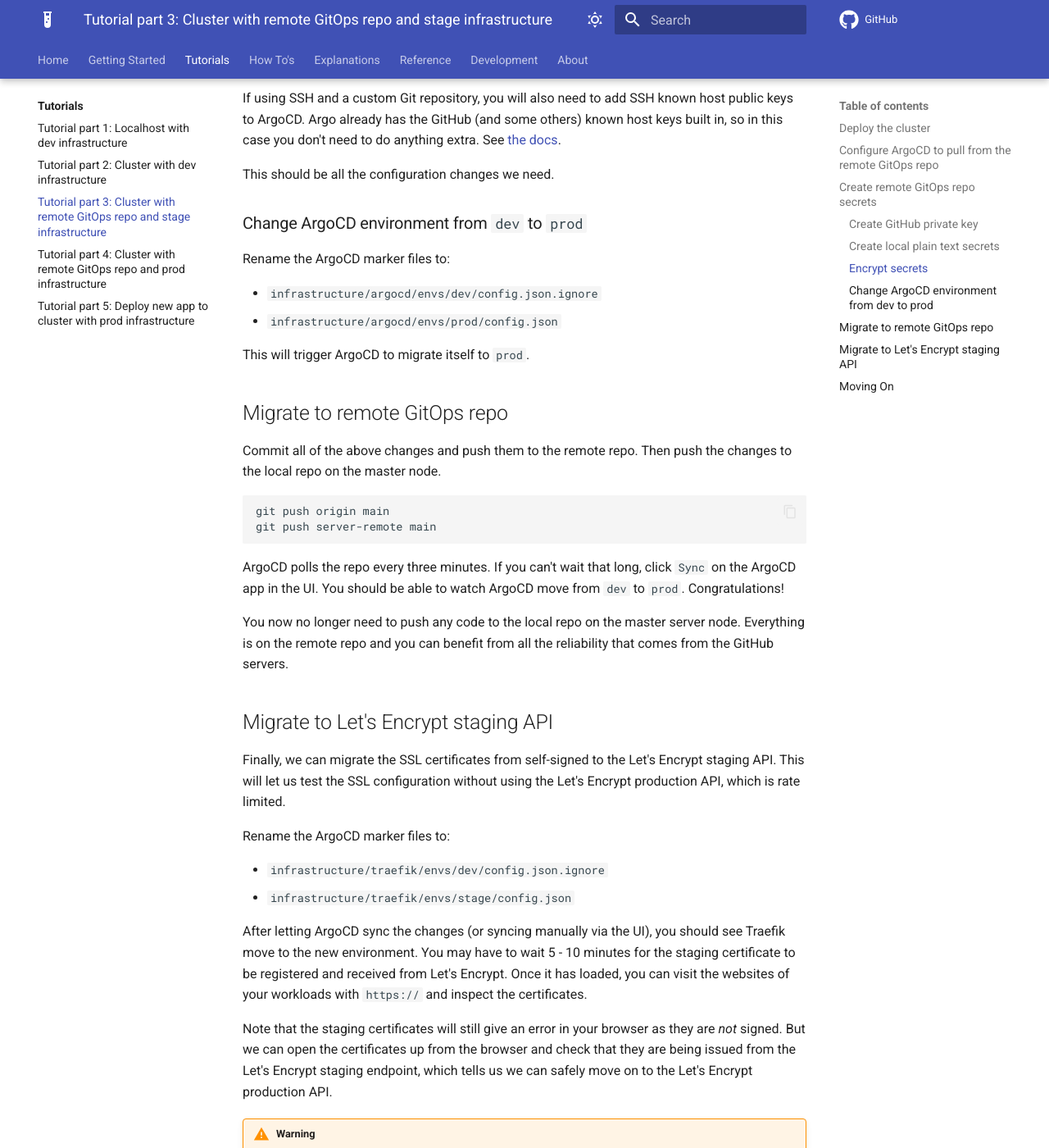
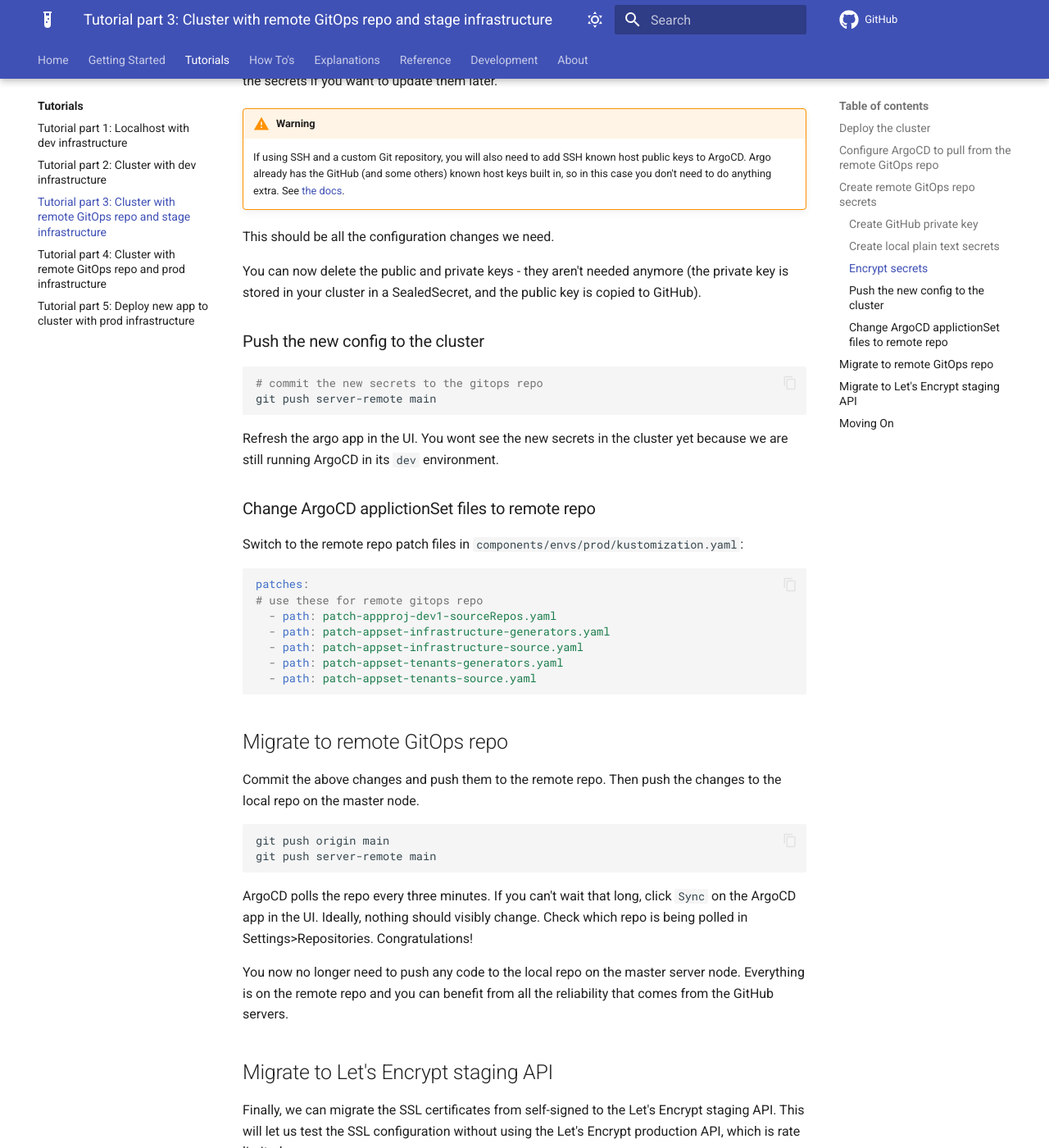
Before and after one commit to smp4/k3s-homelab-gitops, an MkDocs documentation site: the page built from docs/tutorials/tutorial03.md, in a window 1280 px wide and 1400 px high, scrolled down 4422 px. Shown: the whole window at 82% size. Built offline with MkDocs 1.6.1 and Material for MkDocs 9.7.7, drawn with Linux system fonts in a browser that asks for light colours; comment, search, counter and statistics services are not loaded; some of the changed text lies outside the part shown.

Commit message:
fix(argocd): Change to only one environment.
Migrating from dev to prod ArgoCD environments first deletes ArgoCD.
Once it is deleted, it cannot bootstrap itself into prod. So we can only
have one ArgoCD environment!

````diff
--- a/docs/tutorials/tutorial03.md
+++ b/docs/tutorials/tutorial03.md
@@ -40,16 +40,18 @@
 !!! note
     ArgoCD does not support SSH private keys protected with a passphrase. See [issue#1894](https://github.com/argoproj/argo-cd/issues/1894).
 
+In your local repo:
 
 ```bash
 ssh-keygen -t ed25519 -C "your_email@example.com"  # your github account email
 
-# Save to a file ~/.ssh/id_ed25519-argocd
+# Save to a file "argocd-to-gh"
 # Leave the passphrase empty
 ```
 
 We won't be using this private key on a local machine and it isn't protected with a passphrase, so we do not need to add it to any key chain or `ssh-agent`.
 
+Copy the public key to your GitHub account.
 
 ### Create local plain text secrets
 
@@ -119,12 +121,12 @@
 kubeseal --format=yaml \
   --cert=pub-sealed-secrets.pem \
   --secret-file components/envs/prod/secret-private-gh-credentials.yaml.pass \
-  --sealed-secret-file secret-private-gh-credentials-sealed.yaml
+  --sealed-secret-file components/envs/prod/secret-private-gh-credentials-sealed.yaml
 
 kubeseal --format=yaml \
   --cert=pub-sealed-secrets.pem \
   --secret-file components/envs/prod/secret-private-gh-infra-repository.yaml.pass \
-  --sealed-secret-file secret-private-gh-infra-repository-sealed.yaml
+  --sealed-secret-file components/envs/prod/secret-private-gh-infra-repository-sealed.yaml
 ```
 
 As the ArgoCD docs [note](https://argo-cd.readthedocs.io/en/stable/operator-manual/declarative-setup/#repositories), Sealed Secrets will remove the labels from the secret object we defined in the plain text file. We need to readd them manually. Add the following to the sealed yaml files:
@@ -169,30 +171,46 @@
 You can delete the `*.pass` files now if you wish, but you will need to recreate them to re-encrypt the secrets if you want to update them later.
 
 !!! warning
-  If using SSH and a custom Git repository, you will also need to add SSH known host public keys to ArgoCD. Argo already has the GitHub (and some others) known host keys built in, so in this case you don't need to do anything extra. See [the docs](https://argo-cd.readthedocs.io/en/stable/operator-manual/declarative-setup/#ssh-known-host-public-keys).
+    If using SSH and a custom Git repository, you will also need to add SSH known host public keys to ArgoCD. Argo already has the GitHub (and some others) known host keys built in, so in this case you don't need to do anything extra. See [the docs](https://argo-cd.readthedocs.io/en/stable/operator-manual/declarative-setup/#ssh-known-host-public-keys).
 
 This should be all the configuration changes we need.
 
-### Change ArgoCD environment from `dev` to `prod`
+You can now delete the public and private keys - they aren't needed anymore (the private key is stored in your cluster in a SealedSecret, and the public key is copied to GitHub).
 
-Rename the ArgoCD marker files to:
+### Push the new config to the cluster
 
-- `infrastructure/argocd/envs/dev/config.json.ignore`
-- `infrastructure/argocd/envs/prod/config.json`
+```bash
+# commit the new secrets to the gitops repo
+git push server-remote main
+```
 
-This will trigger ArgoCD to migrate itself to `prod`.
+Refresh the argo app in the UI. You wont see the new secrets in the cluster yet because we are still running ArgoCD in its `dev` environment.
+
+### Change ArgoCD applictionSet files to remote repo
+
+Switch to the remote repo patch files in `components/envs/prod/kustomization.yaml`:
+
+```yaml
+patches:
+# use these for remote gitops repo
+  - path: patch-appproj-dev1-sourceRepos.yaml
+  - path: patch-appset-infrastructure-generators.yaml
+  - path: patch-appset-infrastructure-source.yaml
+  - path: patch-appset-tenants-generators.yaml
+  - path: patch-appset-tenants-source.yaml
+```
 
 
 ## Migrate to remote GitOps repo
 
-Commit all of the above changes and push them to the remote repo. Then push the changes to the local repo on the master node.
+Commit the above changes and push them to the remote repo. Then push the changes to the local repo on the master node.
 
 ```bash
 git push origin main
 git push server-remote main
 ```
 
-ArgoCD polls the repo every three minutes. If you can't wait that long, click `Sync` on the ArgoCD app in the UI. You should be able to watch ArgoCD move from `dev` to `prod`. Congratulations!
+ArgoCD polls the repo every three minutes. If you can't wait that long, click `Sync` on the ArgoCD app in the UI. Ideally, nothing should visibly change. Check which repo is being polled in Settings>Repositories. Congratulations!
 
 You now no longer need to push any code to the local repo on the master server node. Everything is on the remote repo and you can benefit from all the reliability that comes from the GitHub servers.
 
````
Also changed, not shown: docs/getting-started/installation.md (+1 -1 lines), 20 other files.
